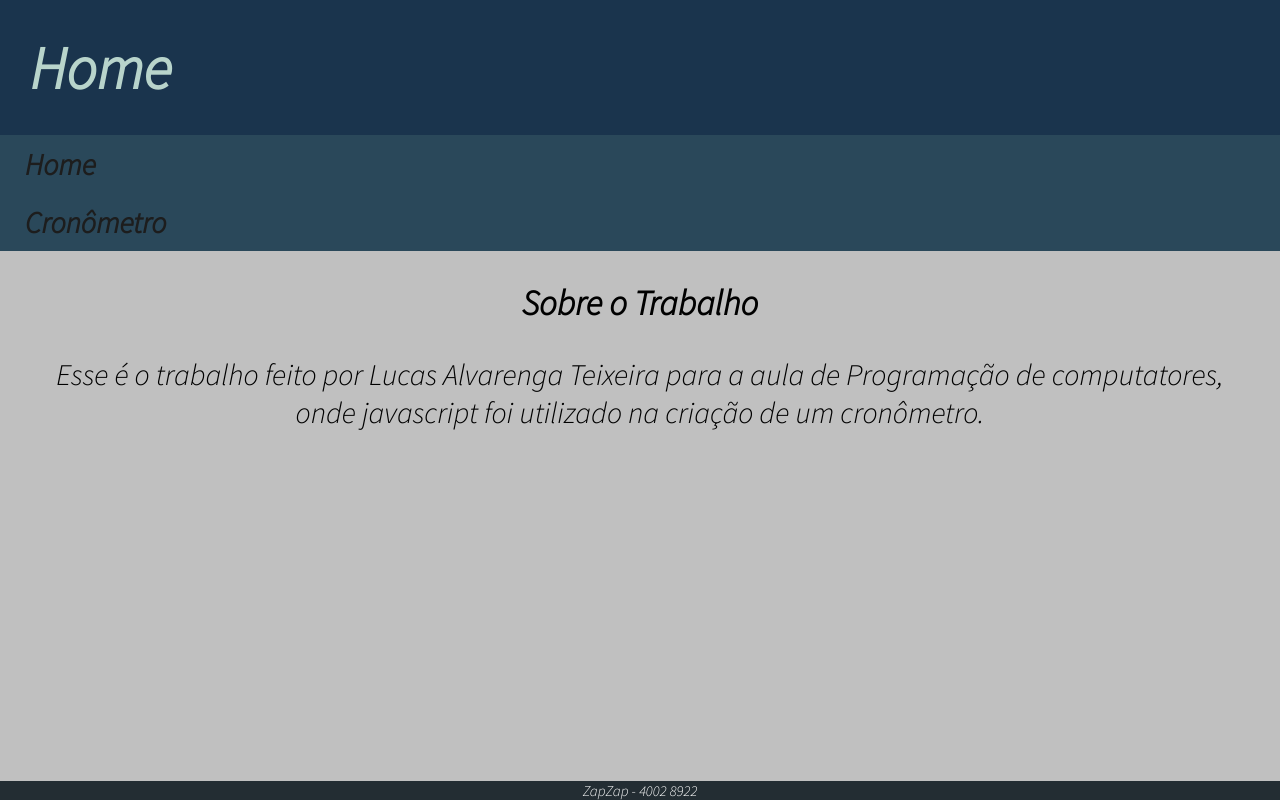
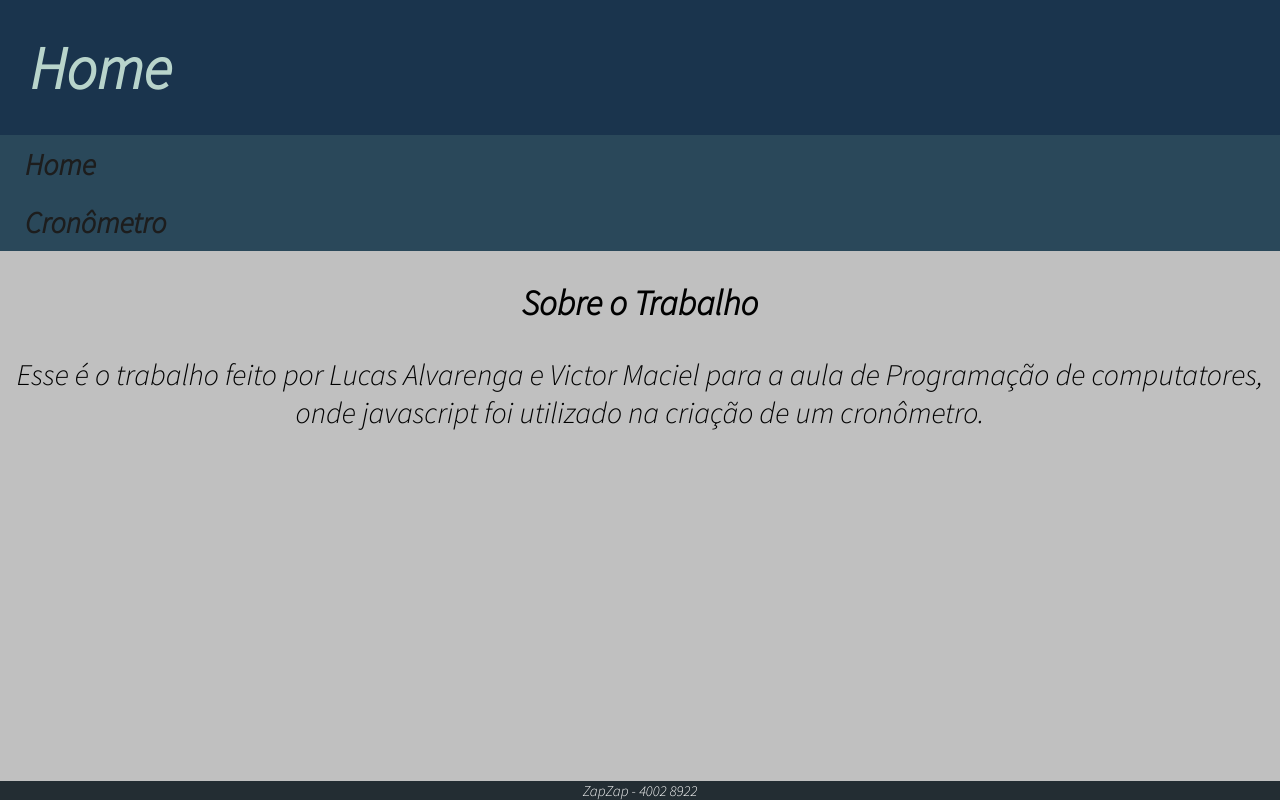
Before and after one commit to Lucdro/Trabalho-Programacao-de-computadores, a plain HTML site: page index.html in a window 1280 px wide. Drawn offline with Linux system fonts and the light colour scheme.

Commit message:
Novo membro

```diff
--- a/index.html
+++ b/index.html
@@ -23,7 +23,7 @@
      <main>
         <section>
             <h1 id="titulo" >Sobre o Trabalho</h1>
-            <p>Esse é o trabalho feito por Lucas Alvarenga Teixeira para a aula de Programação de computatores,</p>
+            <p>Esse é o trabalho feito por Lucas Alvarenga e Victor Maciel para a aula de Programação de computatores,</p>
             <p>onde javascript foi utilizado na criação de um cronômetro.</p>
         </section>
         <footer>ZapZap - 4002 8922</footer>
```
